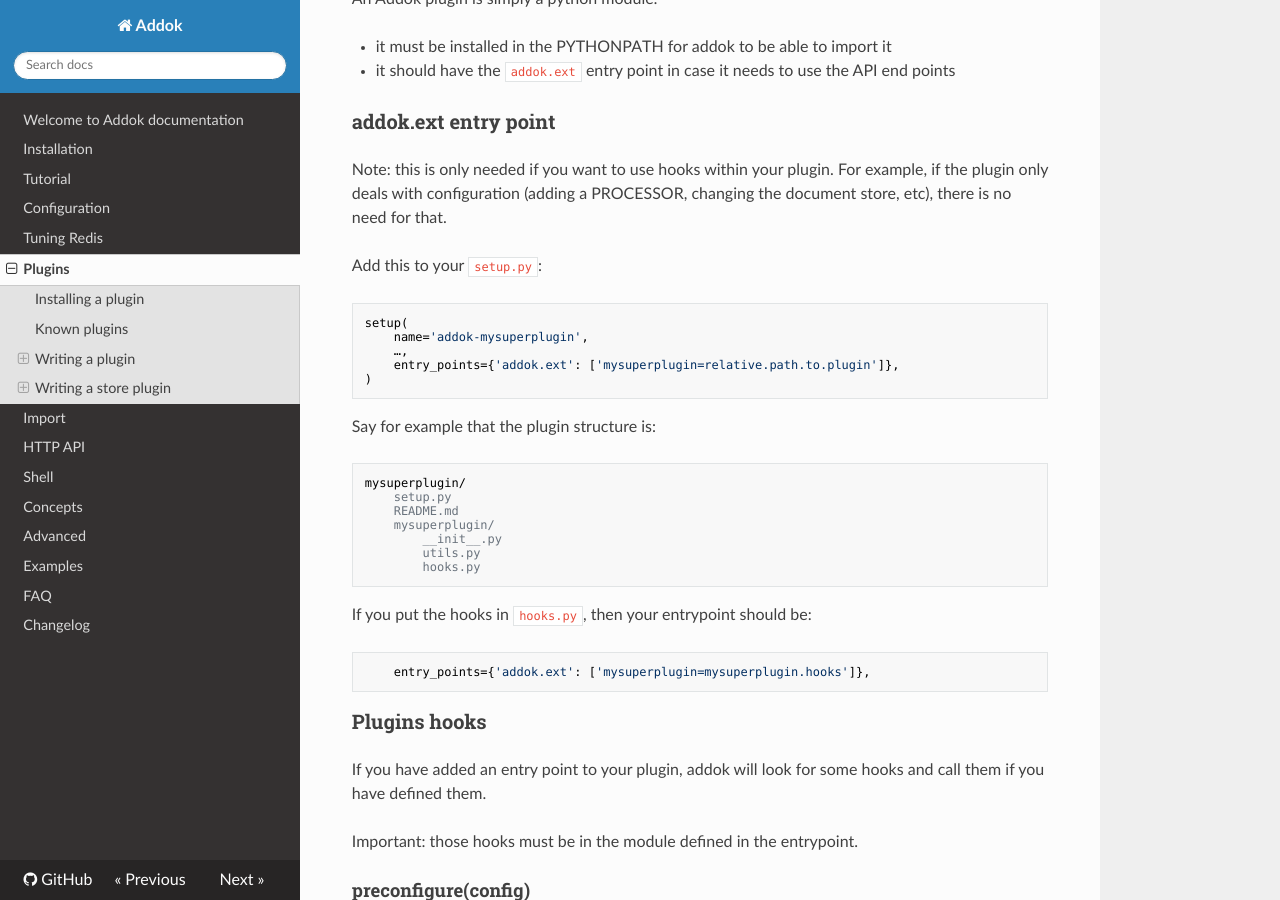
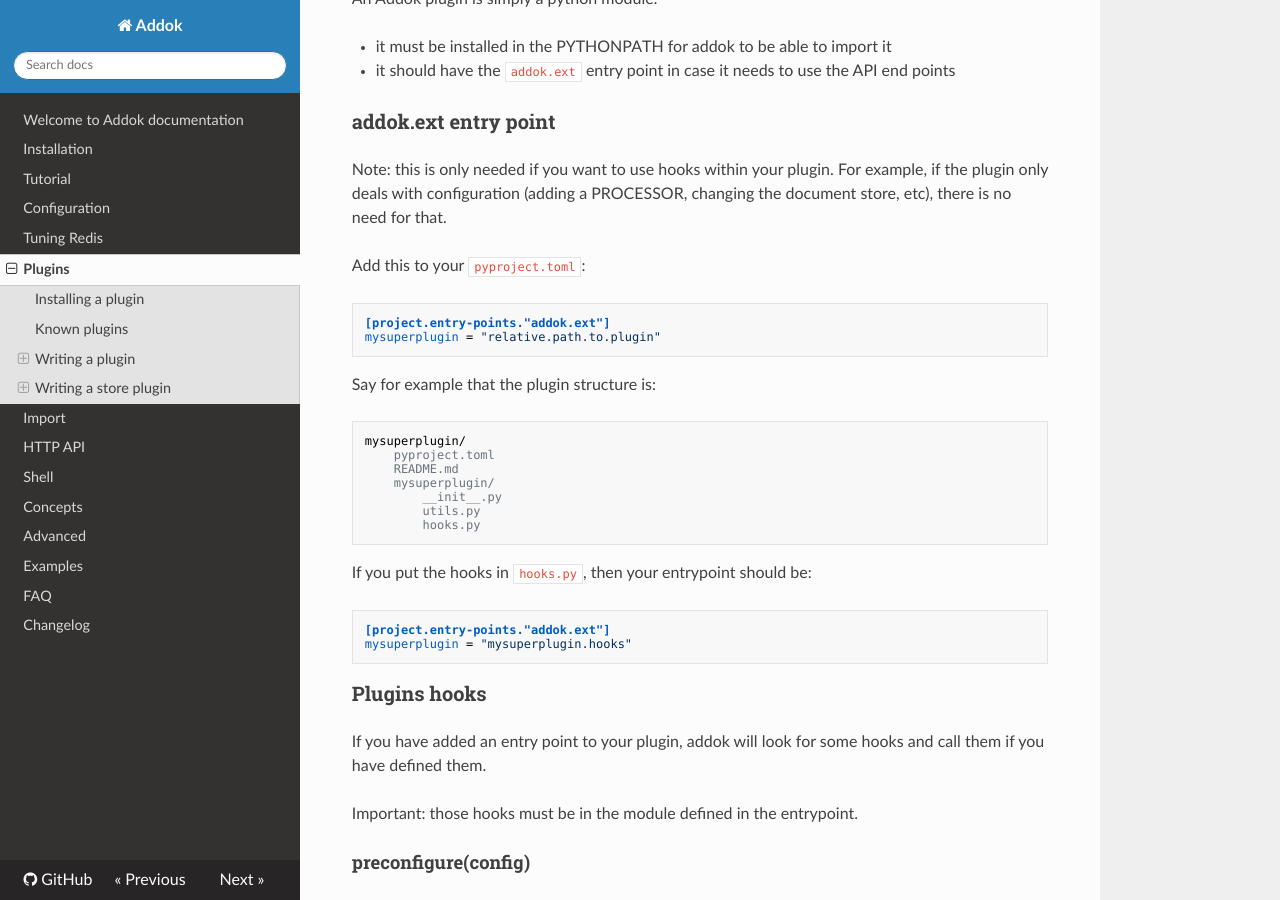
Before and after one commit to addok/addok, an MkDocs documentation site: the page built from docs/plugins.md, in a window 1280 px wide and 900 px high, scrolled down 800 px. Built offline with MkDocs 1.6.1, drawn with Linux system fonts in a browser that asks for light colours; nearby versions of some CDN libraries.

Commit message:
docs: update documentation for modern Python packaging
- Update CONTRIBUTING.md with zsh-friendly commands and accurate
  dependency list
- Modernize plugin documentation to use pyproject.toml instead of
  setup.py (PEP 621 standard)
- Add note about quoting brackets in zsh shells

````diff
--- a/docs/plugins.md
+++ b/docs/plugins.md
@@ -41,21 +41,18 @@
 (adding a PROCESSOR, changing the document store, etc), there is no need
 for that.
 
-Add this to your `setup.py`:
+Add this to your `pyproject.toml`:
 
-```python
-setup(
-    name='addok-mysuperplugin',
-    …,
-    entry_points={'addok.ext': ['mysuperplugin=relative.path.to.plugin']},
-)
+```toml
+[project.entry-points."addok.ext"]
+mysuperplugin = "relative.path.to.plugin"
 ```
 
 Say for example that the plugin structure is:
 
 ```
 mysuperplugin/
-    setup.py
+    pyproject.toml
     README.md
     mysuperplugin/
         __init__.py
@@ -65,8 +62,9 @@
 
 If you put the hooks in `hooks.py`, then your entrypoint should be:
 
-```python
-    entry_points={'addok.ext': ['mysuperplugin=mysuperplugin.hooks']},
+```toml
+[project.entry-points."addok.ext"]
+mysuperplugin = "mysuperplugin.hooks"
 ```
 
 ### Plugins hooks
````
Also changed, not shown: CONTRIBUTING.md (+4 -2 lines).
